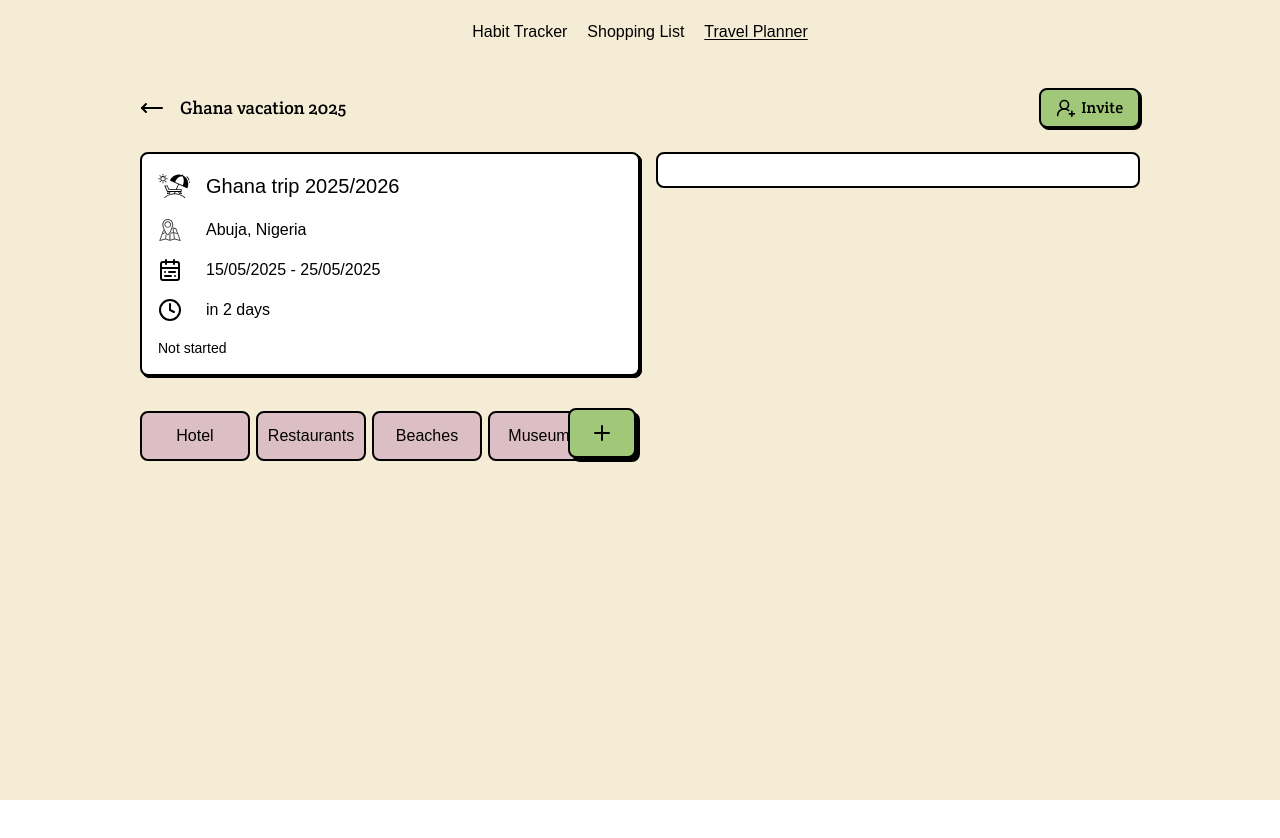
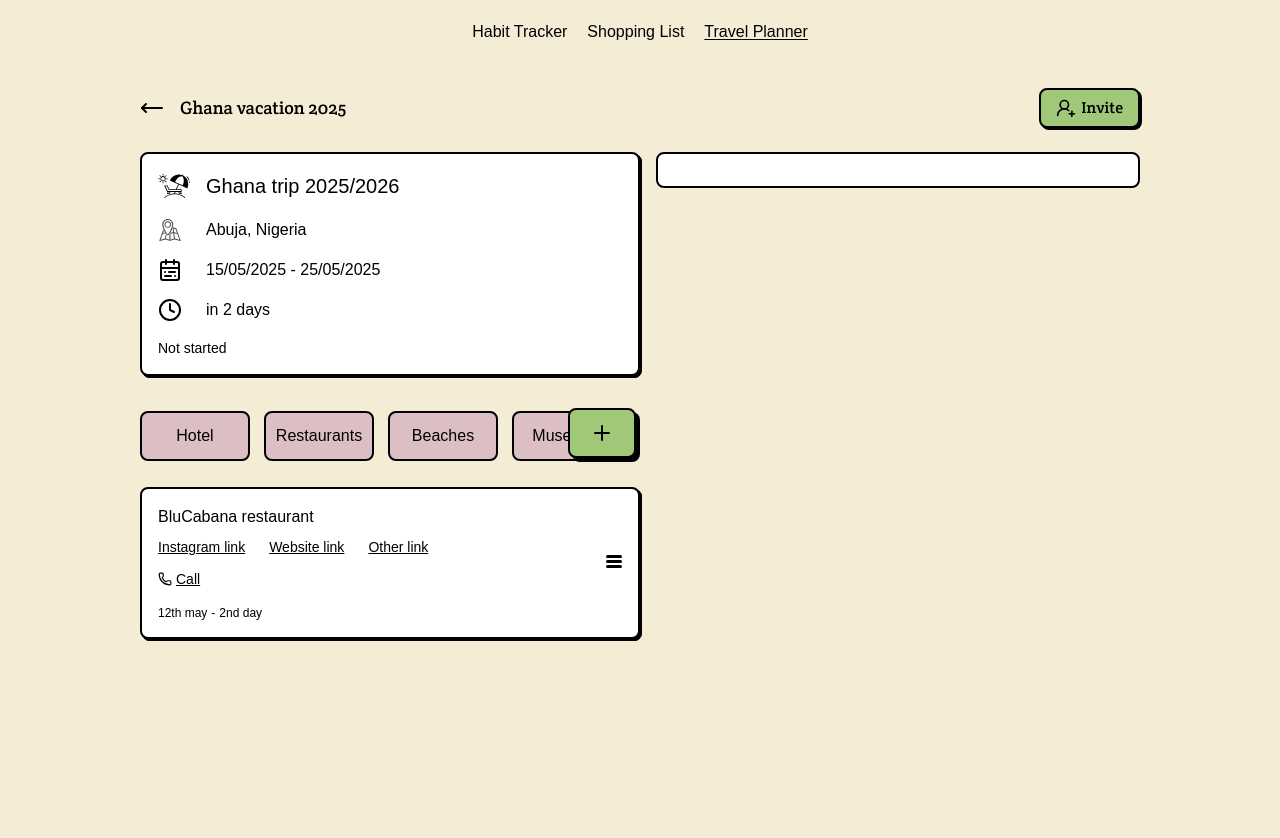
Before and after one commit to uduma-sonia/project-phoenix, a SvelteKit app: page /travel/1 in a window 1280 px wide. Shown: the top 838 px of the page. Before the commit the page ends 800 px from the top, so only its background shows below. Built offline with nearby package versions, Linux system fonts and the light colour scheme; a web font is replaced by a local one.

Commit message:
activity card

```diff
--- /dev/null
+++ b/src/lib/components/Travel/Utilities/ActivityCard.svelte
@@ -0,0 +1,67 @@
+<script>
+	import HamburgerDropdown from '$lib/components/Common/HamburgerDropdown.svelte';
+	import { Phone, SquarePen, Trash2 } from '@lucide/svelte';
+
+	const moreOptions = [
+		{
+			label: 'Edit',
+			icon: SquarePen
+			// action: openInsightsModal
+		},
+		{
+			label: 'Delete',
+			icon: Trash2,
+			iconColor: 'red'
+			// action: openInsightsModal
+		}
+	];
+</script>
+
+<div class="retro_wrapper">
+	<div class="retro_wrapper_inner font-lexend">
+		<p class="mb-2">BluCabana restaurant</p>
+
+		<div class="mb-3 flex gap-6">
+			<a
+				href="https://google.com/"
+				class="inline-flex items-center gap-1 text-sm font-normal underline"
+			>
+				Instagram link
+			</a>
+			<a
+				href="https://google.com/"
+				class="inline-flex items-center gap-1 text-sm font-normal underline"
+			>
+				Website link
+			</a>
+			<a
+				href="https://google.com/"
+				class="inline-flex items-center gap-1 text-sm font-normal underline"
+			>
+				Other link
+			</a>
+		</div>
+
+		<div>
+			<a
+				href="tel:+2348017181777"
+				class="inline-flex items-center gap-1 text-sm font-normal underline"
+			>
+				<Phone size="14px" />
+				Call
+			</a>
+		</div>
+
+		<div class="mt-3 flex items-center gap-1 text-xs font-light">
+			<p>12th may</p>
+			-
+			<p>2nd day</p>
+		</div>
+
+		<div class="absolute top-1/2 right-4 z-50 -translate-y-1/2">
+			<HamburgerDropdown options={moreOptions} />
+		</div>
+	</div>
+</div>
+
+<!-- @TODO: ADD a poll feature, for members to vote on an activity -->
--- a/src/lib/components/Travel/Utilities/DetailsTopSection.svelte
+++ b/src/lib/components/Travel/Utilities/DetailsTopSection.svelte
@@ -3,7 +3,7 @@
 </script>
 
 <div class="retro_wrapper">
-	<div class="relative z-10 w-full space-y-4 rounded-lg border-2 border-black bg-white p-4">
+	<div class="retro_wrapper_inner space-y-4">
 		<div class="flex items-center gap-4">
 			<div class="w-8">
 				<img src="/images/vacation.svg" class="w-8" alt="" />
--- a/src/lib/components/Travel/Utilities/GroupTab.svelte
+++ b/src/lib/components/Travel/Utilities/GroupTab.svelte
@@ -1,13 +1,14 @@
 <script lang="ts">
 	import { Plus } from '@lucide/svelte';
 	import NewGroup from './NewGroup.svelte';
+	import ActivityCard from './ActivityCard.svelte';
 
 	let addNewGroup = $state(false);
 </script>
 
 <div class="mt-8">
 	<div
-		class="middle_container no-scrollbar relative flex flex-nowrap items-center gap-4 overflow-x-auto pr-1"
+		class="middle_container no-scrollbar relative mb-6 flex flex-nowrap items-center gap-6 overflow-x-auto pr-1"
 	>
 		{#if !addNewGroup}
 			<div class="min-w-[100px]">
@@ -50,4 +51,8 @@
 			<NewGroup />
 		{/if}
 	</div>
+
+	<div>
+		<ActivityCard />
+	</div>
 </div>
--- a/src/styles/components.css
+++ b/src/styles/components.css
@@ -128,3 +128,13 @@
 	width: 100%;
 	height: 100%;
 }
+
+.retro_wrapper_inner {
+	position: relative;
+	z-index: 10;
+	width: 100%;
+	border-radius: 8px;
+	border: 2px solid black;
+	background-color: white;
+	padding: 16px;
+}
```
